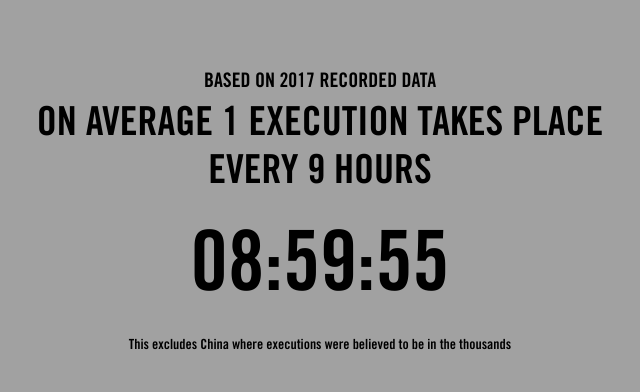
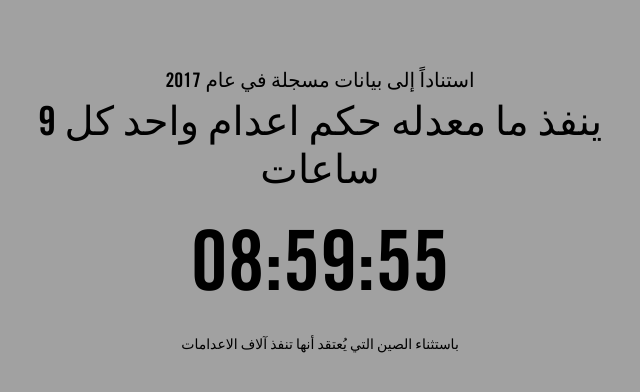
Before and after one commit to carolinejcourtney/ExecutionClock, a plain HTML site: page indexAR.html in a window 1280 px wide. Shown: the whole page, without its empty margins (320-960 px from the left). Drawn offline with Linux system fonts and the light colour scheme.

Commit message:
added translations

```diff
--- a/indexAR.html
+++ b/indexAR.html
@@ -53,13 +53,13 @@ p {
 
 <div class="container">
 
-<p><span style="font-size:20px;">BASED ON 2017 RECORDED DATA</span><br/>
-	ON AVERAGE 1 EXECUTION TAKES PLACE EVERY 9 HOURS</span></p> <br />
+<p><span style="font-size:20px;">استناداً إلى بيانات مسجلة في عام 2017</span><br/>
+	ينفذ ما معدله حكم اعدام واحد كل 9 ساعات</span></p> <br />
 
 <p id="demo" class="clock"></p>
 
 
-<p><span style="font-size:14px">This excludes China where executions were believed to be in the thousands</span></p>
+<p><span style="font-size:14px">باستثناء الصين التي يُعتقد أنها تنفذ آلاف الاعدامات</span></p>
 </div>
 
 <script>
```
